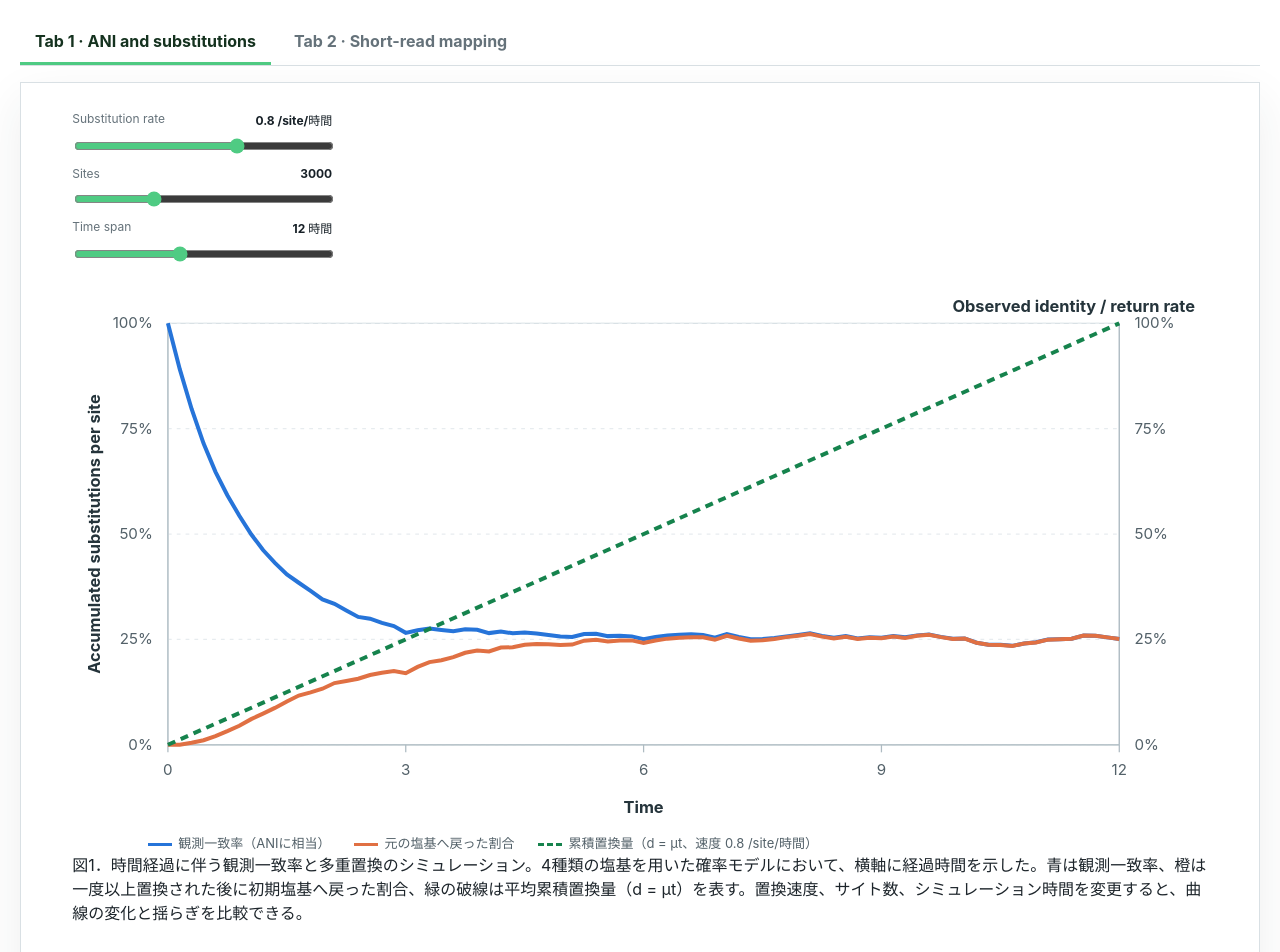
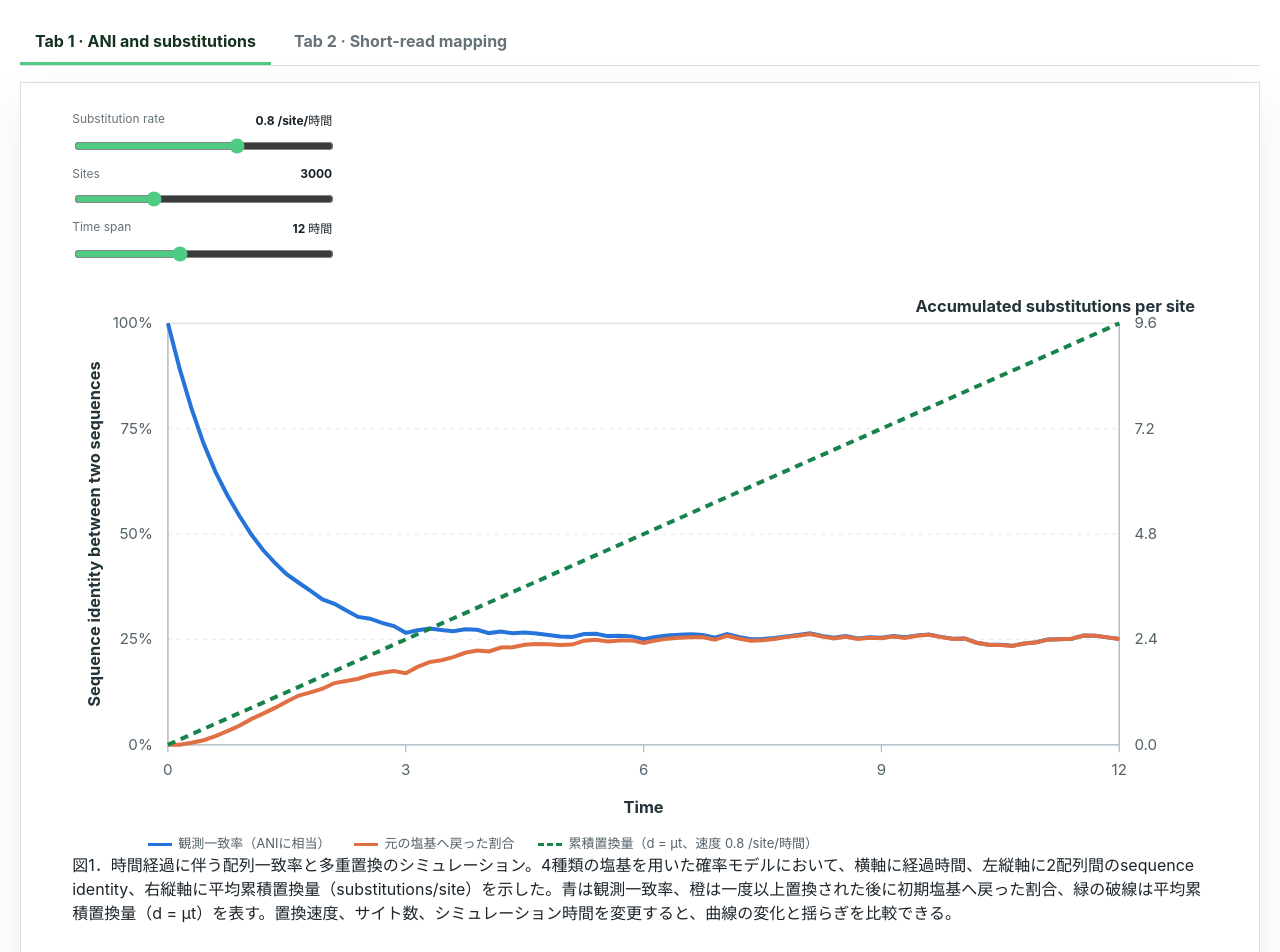
Before and after one commit to kazumaxneo/my-first-codex-app, a React (Vite) app: page / in a window 1280 px wide. Shown: the top 952 px of the page. Built offline with nearby package versions, Linux system fonts and the light colour scheme.

Commit message:
Clarify identity and substitution axes

```diff
--- a/src/App.tsx
+++ b/src/App.tsx
@@ -564,7 +564,7 @@ function AniSimulationPanel() {
             <g key={tick}>
               <line x1={margin.left} x2={width - margin.right} y1={yPercent(tick)} y2={yPercent(tick)} className="ani-grid" />
               <text x={margin.left - 12} y={yPercent(tick) + 4} textAnchor="end">{Math.round(tick * 100)}%</text>
-              <text x={width - margin.right + 12} y={yPercent(tick) + 4}>{Math.round(tick * 100)}%</text>
+              <text x={width - margin.right + 12} y={yAccumulated(maxAccumulated * tick) + 4}>{(maxAccumulated * tick).toFixed(1)}</text>
             </g>
           ))}
           {Array.from({ length: 5 }, (_, index) => (timeSpan / 4) * index).map((tick) => (
@@ -580,8 +580,8 @@ function AniSimulationPanel() {
           <path d={path('returned')} className="ani-line return-line" />
           <path d={accumulatedPath} className="ani-line rate-line" />
           <text x={(margin.left + width - margin.right) / 2} y={height - 14} textAnchor="middle" className="axis-title">Time</text>
-          <text x={22} y={(margin.top + height - margin.bottom) / 2} transform={`rotate(-90 22 ${(margin.top + height - margin.bottom) / 2})`} textAnchor="middle" className="axis-title">Accumulated substitutions per site</text>
-          <text x={width - 10} y={margin.top - 9} textAnchor="end" className="axis-title">Observed identity / return rate</text>
+          <text x={22} y={(margin.top + height - margin.bottom) / 2} transform={`rotate(-90 22 ${(margin.top + height - margin.bottom) / 2})`} textAnchor="middle" className="axis-title">Sequence identity between two sequences</text>
+          <text x={width - 10} y={margin.top - 9} textAnchor="end" className="axis-title">Accumulated substitutions per site</text>
         </svg>
       </div>
       <div className="ani-legend">
@@ -590,7 +590,7 @@ function AniSimulationPanel() {
         <span><i className="legend-line rate-line" />累積置換量（d = μt、速度 {substitutionRate.toFixed(1)} /site/時間）</span>
       </div>
       <p className="figure-caption">
-        図1．時間経過に伴う観測一致率と多重置換のシミュレーション。4種類の塩基を用いた確率モデルにおいて、横軸に経過時間を示した。青は観測一致率、橙は一度以上置換された後に初期塩基へ戻った割合、緑の破線は平均累積置換量（d = μt）を表す。置換速度、サイト数、シミュレーション時間を変更すると、曲線の変化と揺らぎを比較できる。
+        図1．時間経過に伴う配列一致率と多重置換のシミュレーション。4種類の塩基を用いた確率モデルにおいて、横軸に経過時間、左縦軸に2配列間のsequence identity、右縦軸に平均累積置換量（substitutions/site）を示した。青は観測一致率、橙は一度以上置換された後に初期塩基へ戻った割合、緑の破線は平均累積置換量（d = μt）を表す。置換速度、サイト数、シミュレーション時間を変更すると、曲線の変化と揺らぎを比較できる。
       </p>
 
       <div className="equation-block">
```
